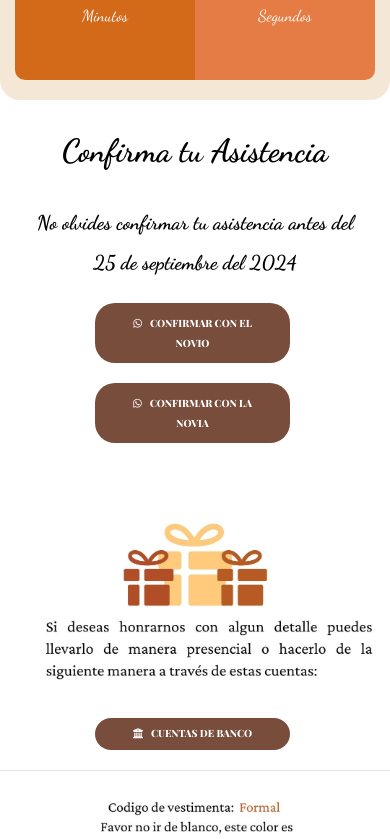
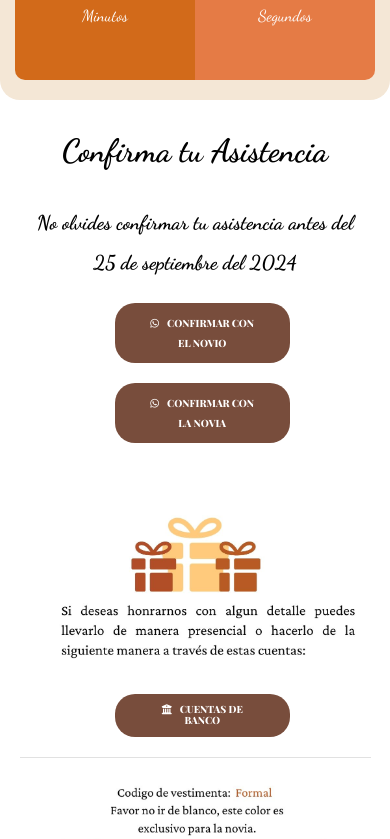
Before and after one commit to abrahanalarcon/Wedding-Invitation, a React (Vite) app: page / in a window 390 px wide. Shown: the part 1240-2079 px from the top of the page. Built offline with nearby package versions, Linux system fonts and the light colour scheme; a web font is replaced by a local one.

Commit message:
responsive

```diff
--- a/src/App.jsx
+++ b/src/App.jsx
@@ -18,8 +18,10 @@ function App() {
        <Aside/>
       </div>
       <CountdownTimer/>
+      <div className="contenedor contenido-principal">
       <Aside2/>
       <Blog2/>
+      </div>
     </>
 
 
```
